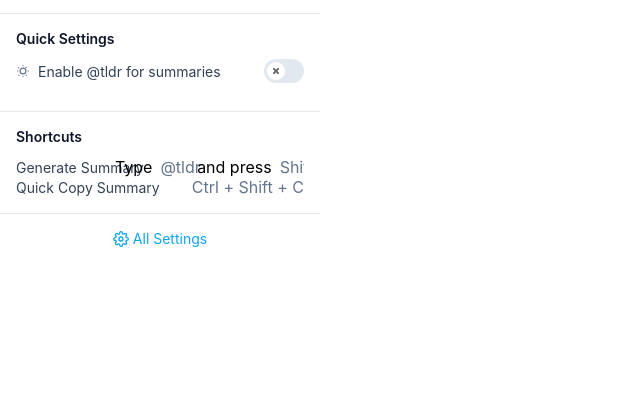
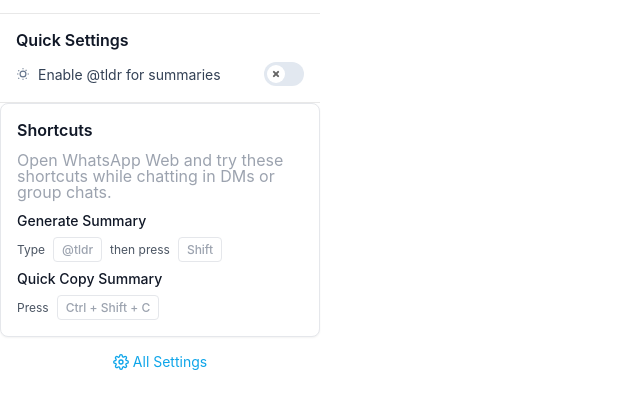
Before and after one commit to UtkarshRjn/tldr-bot-extension, a website built with webpack: page public/popup.html in a window 1280 px wide. Shown: the part 54-462 px from the top of the page, without its empty margins (0-640 px from the left). Built offline with nearby package versions, Linux system fonts and the light colour scheme; some packages are replaced by stand-ins of ours.

Commit message:
Update the popup.html frontend look

```diff
--- a/public/popup.html
+++ b/public/popup.html
@@ -46,15 +46,27 @@
         </div> -->
     </div>
 
-    <div class="section">
+    <div class="section shortcuts-container">
         <div class="section-title">Shortcuts</div>
-        <div class="shortcut-row">
-            <span class="toggle-label">Generate Summary</span>
-            Type <span class="shortcut-key">@tldr</span> and press <span class="shortcut-key">Shift</span>
-        </div>
-        <div class="shortcut-row">
-            <span class="toggle-label">Quick Copy Summary</span>
-            <span class="shortcut-key">Ctrl + Shift + C</span>
+        <div class="section-description">   Open WhatsApp Web and try these shortcuts while chatting in DMs or group chats. </div>
+        <div class="shortcuts-list">
+            <div class="shortcut-content">
+                <span class="shortcut-name">Generate Summary</span>
+                <div class="shortcut-keys">
+                    <span class="key-separator">Type</span>
+                    <span class="key-pill">@tldr</span>
+                    <span class="key-separator"> then press </span>
+                    <span class="key-pill">Shift</span>
+                </div>
+            </div>
+
+            <div class="shortcut-content">
+                <span class="shortcut-name">Quick Copy Summary</span>
+                <div class="shortcut-keys">
+                    <span class="key-separator">Press </span>
+                    <span class="key-pill">Ctrl + Shift + C</span>
+                </div>
+            </div>
         </div>
     </div>
 
--- a/public/styles/popup.css
+++ b/public/styles/popup.css
@@ -45,12 +45,13 @@
   display: flex;
   justify-content: space-between;
   align-items: center;
-  margin-bottom: 12px;
+  /* margin-bottom: 12px; */
 }
 
 .toggle-label {
   font-size: 14px;
   color: #334155;
+  display: flex;
 }
 
 .toggle-switch {
@@ -162,33 +163,64 @@
   color: #94a3b8;
 }
 
-.shortcut-row {
-  display: flex;
-  justify-content: space-between;
-  align-items: center;
-  flex-wrap: nowrap;
-  gap: 8px; /* Adds spacing between elements */
-  overflow: hidden; /* Prevents unexpected wrapping */
-  white-space: nowrap; /* Ensures everything stays in one line */
+.shortcuts-container {
+  background-color: white;
+  border-radius: 0.5rem;
+  border: 1px solid #e5e7eb;
+  box-shadow: 0 1px 2px rgba(0, 0, 0, 0.05);
 }
 
-.shortcut-row span {
+.shortcuts-list {
+  display: flex;
+  flex-direction: column;
+  gap: 0.5rem;
+}
+
+.shortcut-content {
+  display: flex;
+  flex-direction: column;
+  gap: 0.5rem;
+}
+
+.shortcut-name {
+  font-size: 0.875rem;
+  font-weight: 500;
+  color: #111827;
+}
+
+.shortcut-keys {
   display: flex;
   align-items: center;
-  flex-wrap: nowrap;
-  gap: 8px;
-  min-width: 0; /* Allows text to shrink instead of wrapping */
+  gap: 0.5rem;
 }
 
-.shortcut-label {
-  flex-shrink: 0; /* Prevents label from shrinking */
+.key-pill {
+  background-color: white;
+  border: 1px solid #e5e7eb;
+  border-radius: 0.25rem;
+  padding: 0.25rem 0.5rem;
+  font-size: 0.75rem;
+  font-weight: 500;
+  color: #9ca3af;
 }
 
-.shortcut-key {
-  white-space: nowrap;
-  color: #64748b;
+.key-separator {
+  color: #4b5563;
+  font-size: 0.75rem;
 }
 
+/* Update existing section-title class */
+.section-title {
+  font-size: 1rem;
+  font-weight: 600;
+  color: #111827;
+}
+
+.section-description {
+  color: #9ca3af;
+  padding-bottom: 0.75rem;
+  line-height: 1rem; /* Adjust as needed */
+}
 
 .edit-button {
   color: #0ea5e9;
```
